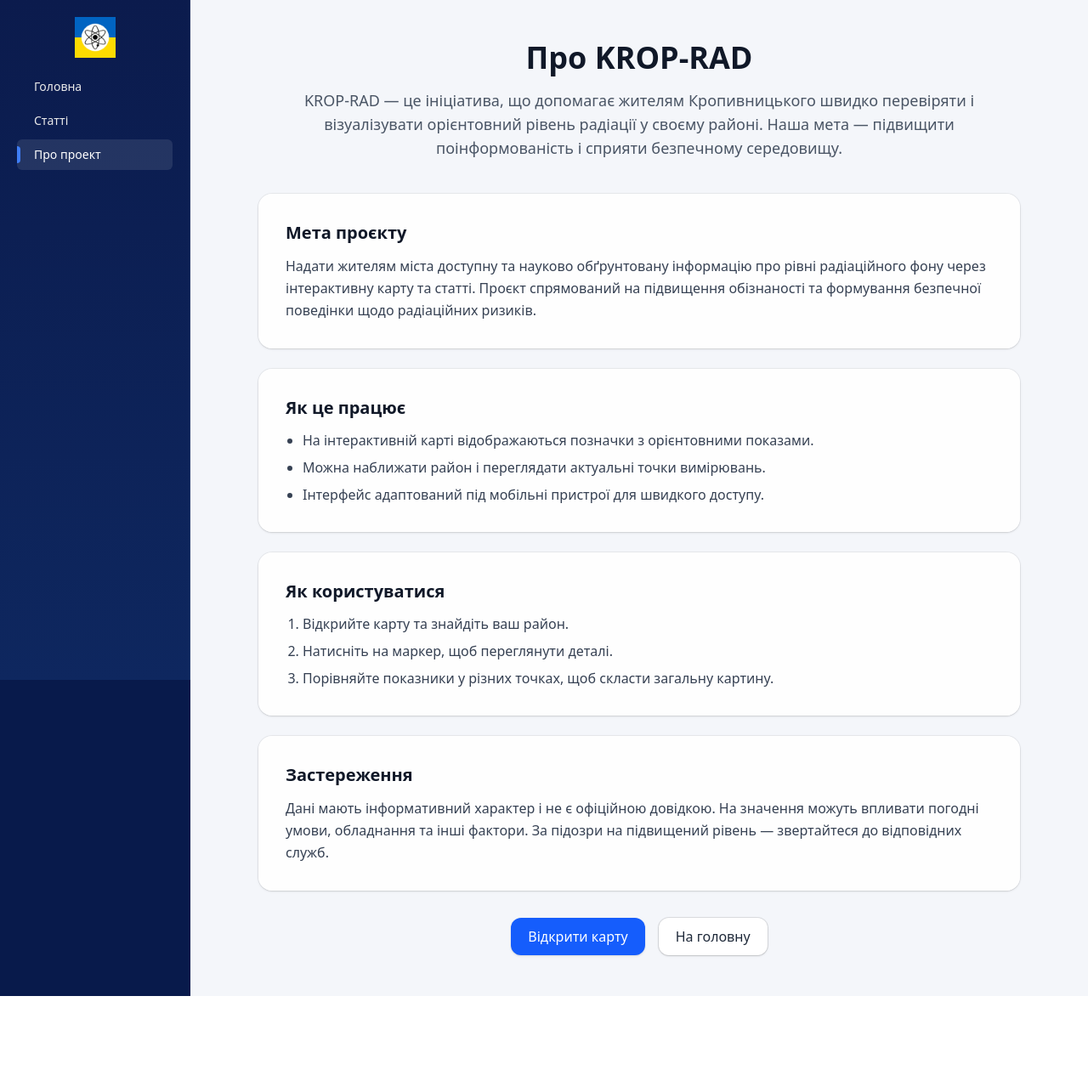
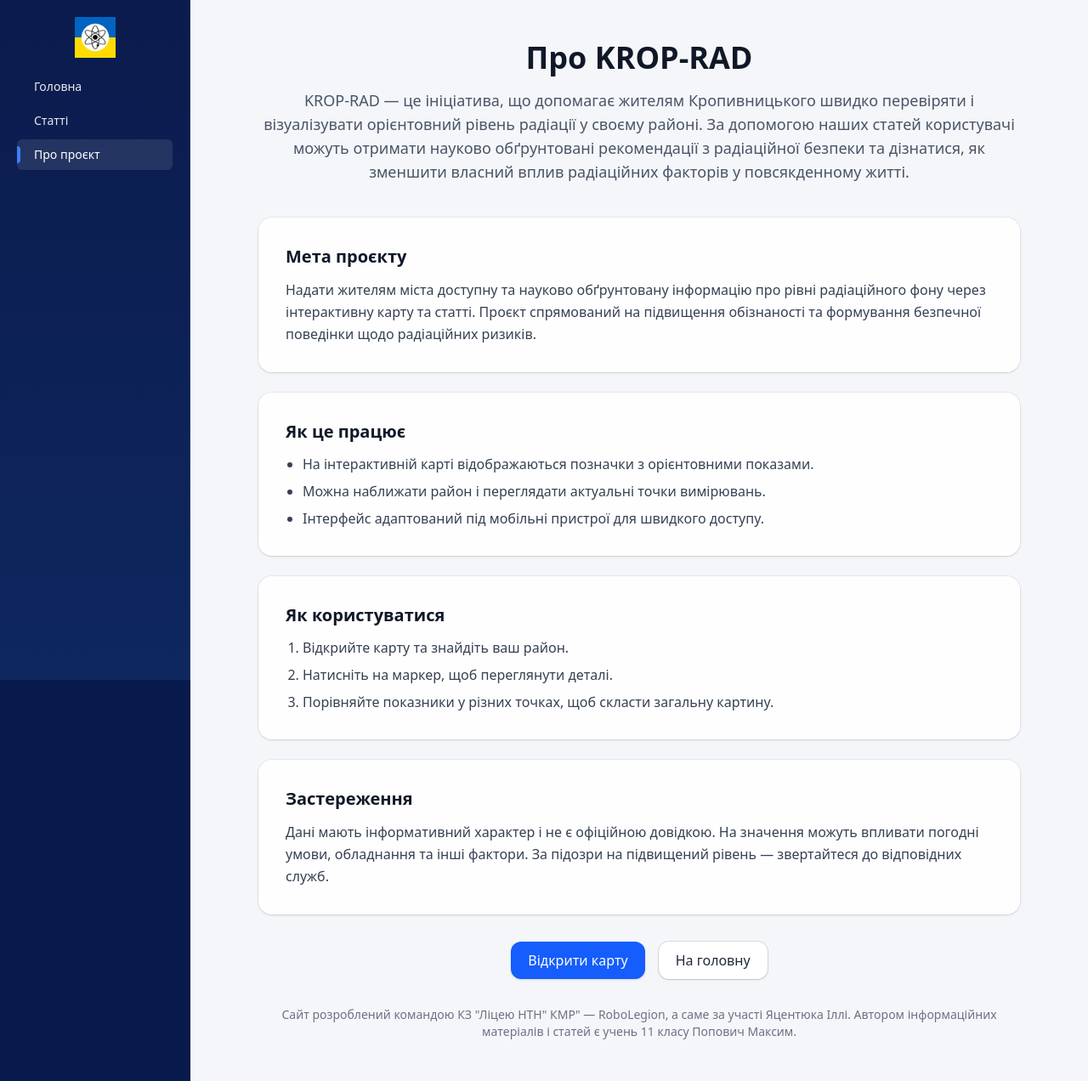
Before and after one commit to illiayatsentyuk/KropRad2.0, a React (Vite) app in the folder apps/frontend/: page /about in a window 1280 px wide. Shown: the whole page at 85% size. Before the commit the page ends 1172 px from the top, so only its background shows below. Built offline with nearby package versions, Linux system fonts and the light colour scheme.

Commit message:
Update environment variable for API URL, correct Ukrainian text in AdminLayout and MainLayout, and enhance AboutPage content with additional information about the project and its authors. Adjust HeroPage text for grammatical accuracy and improve clarity in messaging.

```diff
--- a/apps/frontend/src/layouts/AdminLayout.jsx
+++ b/apps/frontend/src/layouts/AdminLayout.jsx
@@ -20,7 +20,7 @@ const links = [
     },
     {
         to: "/about",
-        label: "Про проект"
+        label: "Про проєкт"
     },
 ]
 
--- a/apps/frontend/src/layouts/MainLayout.jsx
+++ b/apps/frontend/src/layouts/MainLayout.jsx
@@ -13,7 +13,7 @@ const links = [
     },
     {
         to: "/about",
-        label: "Про проект"
+        label: "Про проєкт"
     },
 ]
 
--- a/apps/frontend/src/pages/About.jsx
+++ b/apps/frontend/src/pages/About.jsx
@@ -4,9 +4,7 @@ export const AboutPage = () => {
             <div className="max-w-4xl mx-auto">
                 <h1 className="text-3xl md:text-4xl font-bold text-center text-gray-900">Про KROP‑RAD</h1>
                 <p className="mt-4 text-base md:text-lg text-gray-600 text-center">
-                    KROP‑RAD — це ініціатива, що допомагає жителям Кропивницького швидко перевіряти
-                    і візуалізувати орієнтовний рівень радіації у своєму районі. Наша мета —
-                    підвищити поінформованість і сприяти безпечному середовищу.
+                KROP-RAD — це ініціатива, що допомагає жителям Кропивницького швидко перевіряти і візуалізувати орієнтовний рівень радіації у своєму районі. За допомогою наших статей користувачі можуть отримати науково обґрунтовані рекомендації з радіаційної безпеки та дізнатися, як зменшити власний вплив радіаційних факторів у повсякденному житті.
                 </p>
 
                 <div className="mt-10 space-y-6">
@@ -51,6 +49,10 @@ export const AboutPage = () => {
                             На головну
                         </a>
                     </div>
+
+                    <p className="mt-8 text-sm text-gray-500 text-center">
+                        Сайт розроблений командою КЗ "Ліцею НТН" КМР" — RoboLegion, а саме за участі Яцентюка Іллі. Автором інформаційних матеріалів і статей є учень 11 класу Попович Максим.
+                    </p>
                 </div>
             </div>
         </div>
--- a/apps/frontend/src/pages/HeroPage.jsx
+++ b/apps/frontend/src/pages/HeroPage.jsx
@@ -9,17 +9,12 @@ export const HeroPage = () => {
       <div className="flex flex-col items-center justify-center">
         <div className="flex flex-col items-center justify-center mt-[50px] w-full h-full">
           <h1 className="text-2xl md:text-[36px] font-semibold w-full max-w-[690px] text-center mb-[30px] md:mb-[50px] px-2">
-            Перевір рівень радіації свого району в місті Кропивницький
+            Перевір рівень радіації свого району в місті Кропивницькому
           </h1>
           <Map />
           <div className="max-w-[800px] mx-auto my-5 md:my-10 p-4 md:p-5 text-center font-sans leading-[1.8] text-[#333]">
             <p className="text-[16px] md:text-[18px] m-0 p-4 md:p-5 bg-white/90 rounded-[15px] shadow-[0_4px_15px_rgba(0,0,0,0.05)]">
-              У час, коли екологічна безпека має вирішальне значення, особливо
-              поруч з техногенними об'єктами чи природними джерелами радіації, ми
-              вважаємо, що знати — означає бути захищеним. Ми прагнемо, щоб
-              Кропивницький був не лише чистим і комфортним, а й екологічно
-              безпечним містом. Цей проєкт — наш спільний крок до прозорості,
-              безпеки та відповідальності.
+              У час, коли екологічна безпека має вирішальне значення, особливо поруч із техногенними об’єктами чи природними джерелами радіації, ми вважаємо, що знати — означає бути захищеним. Ми надаємо мешканцям доступ до зрозумілої карти радіаційного фону та науково обґрунтованих порад, щоб кожен міг орієнтуватися в ситуації, приймати зважені рішення та підвищувати рівень власної безпеки.
             </p>
           </div>
           <div className="mt-6">
```
Also changed, not shown: 1 other file (tests, documents, lock files or other folders).
